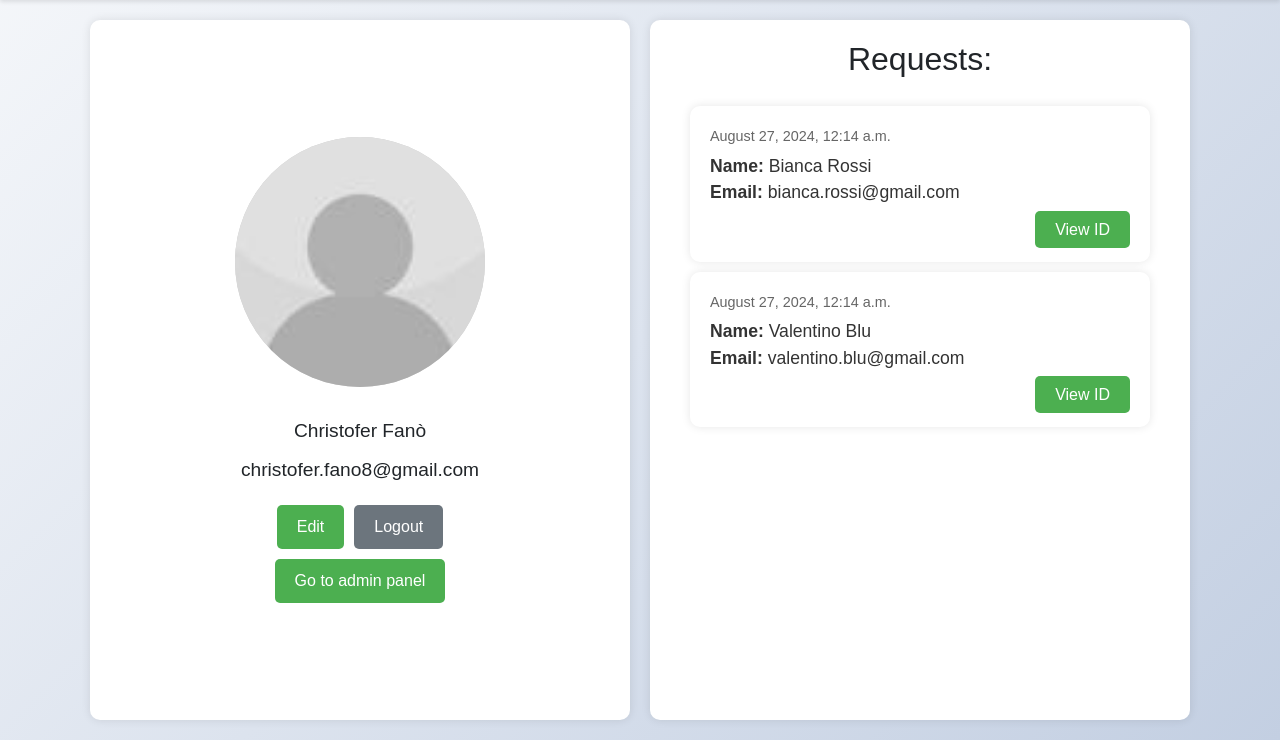
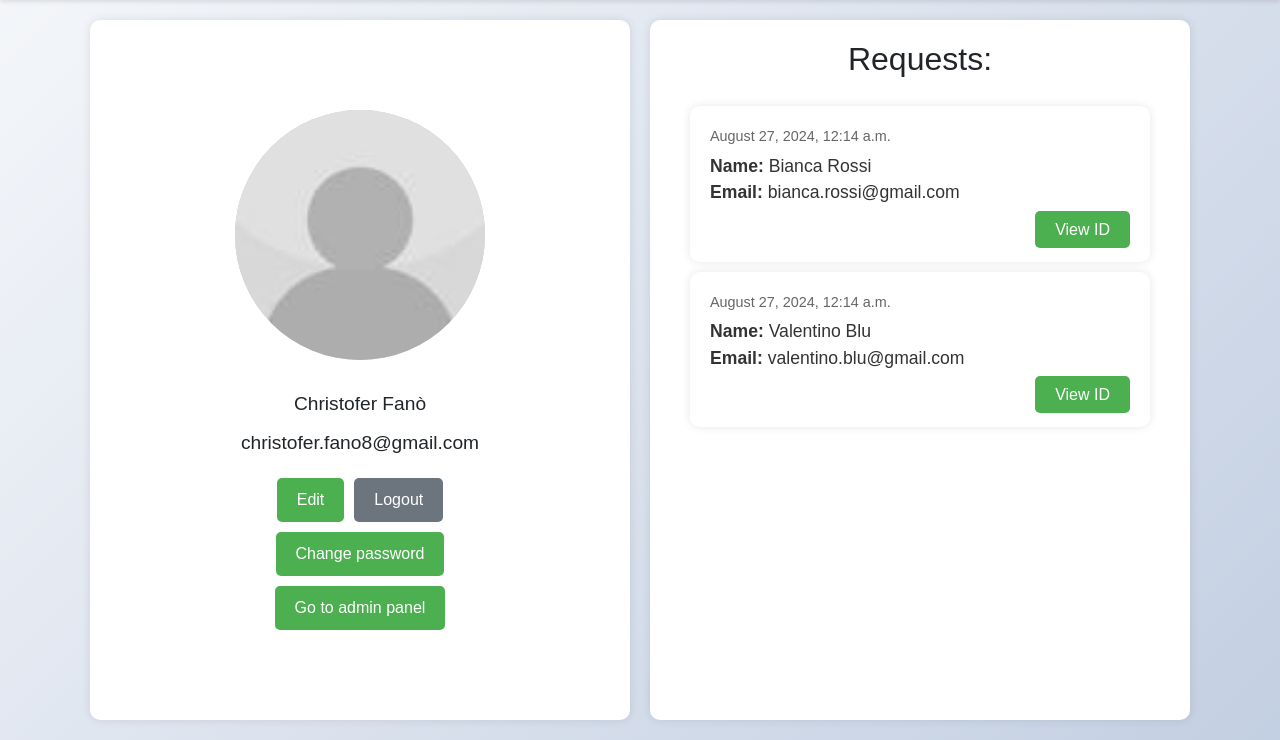
Before and after one commit to ch-fano/findLessons, a Django app: page /profile/ in a window 1280 px wide. Shown: the part 60-800 px from the top of the page. Run offline with Django 5.2, Linux system fonts and the light colour scheme; a user stored in the database is signed in; data comes from the database, SQL or seed files in the repository; both versions use the stored data as it was after the commit; data that the repository does not hold is empty; some libraries are stand-ins or nearby versions.

Commit message:
added change password button

```diff
--- a/findLessons/urls.py
+++ b/findLessons/urls.py
@@ -28,6 +28,7 @@ urlpatterns = [
     path('register/', UserCreateView.as_view(), name='register'),
     path('login/', auth_views.LoginView.as_view(), name='login'),
     path('logout/', auth_views.LogoutView.as_view(), name='logout'),
+    path('change-password/', CustomPasswordChangeView.as_view(), name='change-password'),
     path('profile/', include('user_profile.urls')),
     path('reservation/', include('reservation.urls')),
     path('chat/', include('chat.urls')),
--- a/user_profile/templates/user_profile/profile.html
+++ b/user_profile/templates/user_profile/profile.html
@@ -251,6 +251,9 @@
                             <button type="submit" class="btn btn-secondary" id="logout-button">Logout</button>
                         </form>
                     </div>
+                    <div class="button-row" id="edit-buttons">
+                        <a href="{% url 'change-password' %}" class="btn-custom" id="password-button" style="text-decoration: none;">Change password</a>
+                    </div>
                     {% if is_student %}
                         <div class="button-row" id="edit-buttons">
                             <button id="rating-lesson-button" class="btn btn-info">Show votes</button>
@@ -278,6 +281,7 @@
             document.getElementById('edit-button').style.display = 'none';
             document.getElementById('confirm-container').style.display = 'flex';
             document.getElementById('logout-button').style.display = 'none';
+            document.getElementById('password-button').style.display = 'none';
 
             let ratingLessonButton = document.getElementById('rating-lesson-button');
             if(ratingLessonButton){
@@ -321,6 +325,7 @@
             document.getElementById('edit-button').style.display = 'block';
             document.getElementById('confirm-container').style.display = 'none';
             document.getElementById('logout-button').style.display = 'block';
+            document.getElementById('password-button').style.display = 'block';
 
             let ratingLessonButton = document.getElementById('rating-lesson-button');
             if(ratingLessonButton){
```
Also changed, not shown: findLessons/views.py (+11 -0 lines), templates/change_password.html (added, +19 -0 lines), db.sqlite3.
